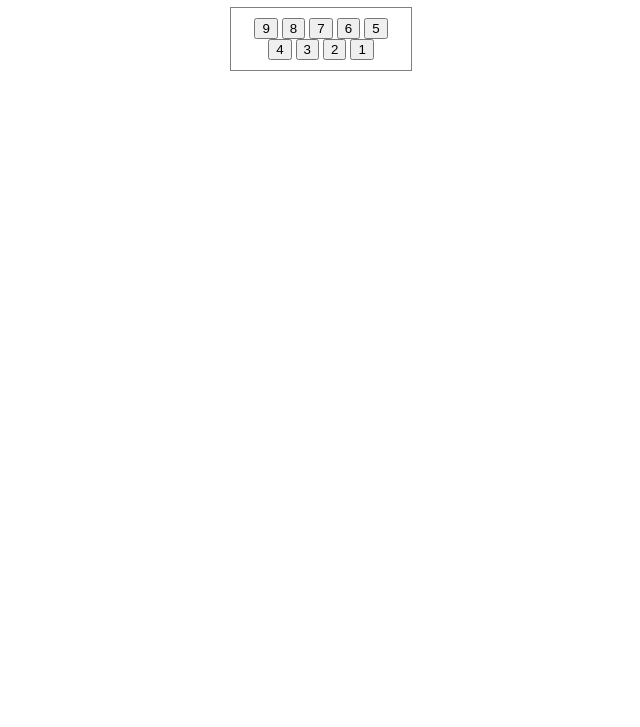
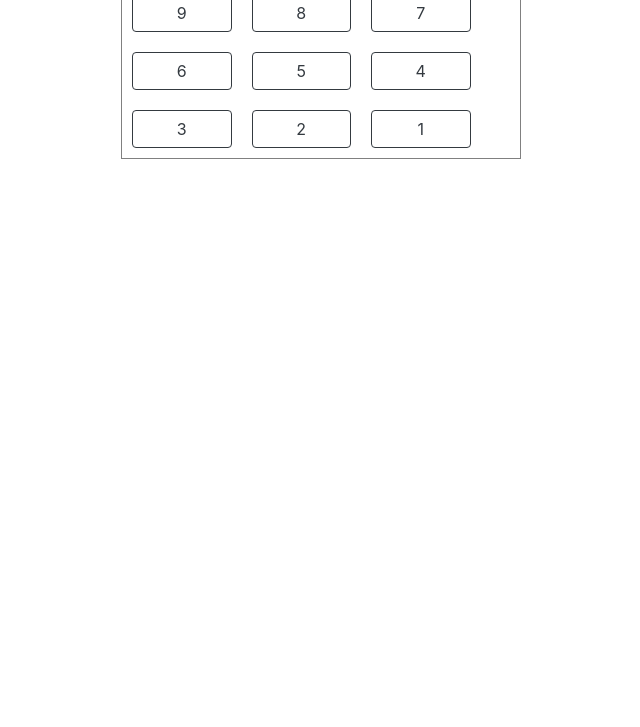
Before and after one commit to omri2861/js-calc, a plain HTML site: page index.html in a window 1280 px wide. Shown: the part 73-800 px from the top of the page, without its empty margins (319-959 px from the left). Drawn offline with nearby package versions, Linux system fonts and the light colour scheme.

Commit message:
Added bootstrap to the project

```diff
--- a/index.html
+++ b/index.html
@@ -5,22 +5,32 @@
     <meta name="viewport" content="width=device-width, initial-scale=1.0" />
     <title>Javascript Calculator</title>
 
+    <!-- Bootstrap -->
+    <link rel="stylesheet" href="bootstrap/css/bootstrap.css" />
+
+    <!-- My Style Sheet -->
     <link rel="stylesheet" href="style.css" />
   </head>
   <body>
     <h1>Hello, World!</h1>
 
-    <div class="calculator">
+    <div class="container calculator">
       <div class="calc-buttons">
-        <button class="calc-btn">9</button>
-        <button class="calc-btn">8</button>
-        <button class="calc-btn">7</button>
-        <button class="calc-btn">6</button>
-        <button class="calc-btn">5</button>
-        <button class="calc-btn">4</button>
-        <button class="calc-btn">3</button>
-        <button class="calc-btn">2</button>
-        <button class="calc-btn">1</button>
+        <div class="row">
+          <button type="button" class="col-3 btn btn-outline-dark calc-button">9</button>
+          <button type="button" class="col-3 btn btn-outline-dark calc-button">8</button>
+          <button type="button" class="col-3 btn btn-outline-dark calc-button">7</button>
+        </div>
+        <div class = "row">
+          <button type="button" class="col-3 btn btn-outline-dark calc-button">6</button>
+          <button type="button" class="col-3 btn btn-outline-dark calc-button">5</button>
+          <button type="button" class="col-3 btn btn-outline-dark calc-button">4</button>
+        </div>
+        <div class="row">
+          <button type="button" class="col-3 btn btn-outline-dark calc-button">3</button>
+          <button type="button" class="col-3 btn btn-outline-dark calc-button">2</button>
+          <button type="button" class="col-3 btn btn-outline-dark calc-button">1</button>
+        </div>
       </div>
     </div>
   </body>
--- a/style.css
+++ b/style.css
@@ -6,7 +6,9 @@ body {
     border: solid;
     border-width: 0.05rem;
     border-color: gray;
-    width: 10rem;
-    margin: auto;
-    padding: 10px;
+    max-width: 400px;
 }
+
+.calc-button {
+    margin: 10px;
+}
```
Also changed, not shown: 1 other file.
